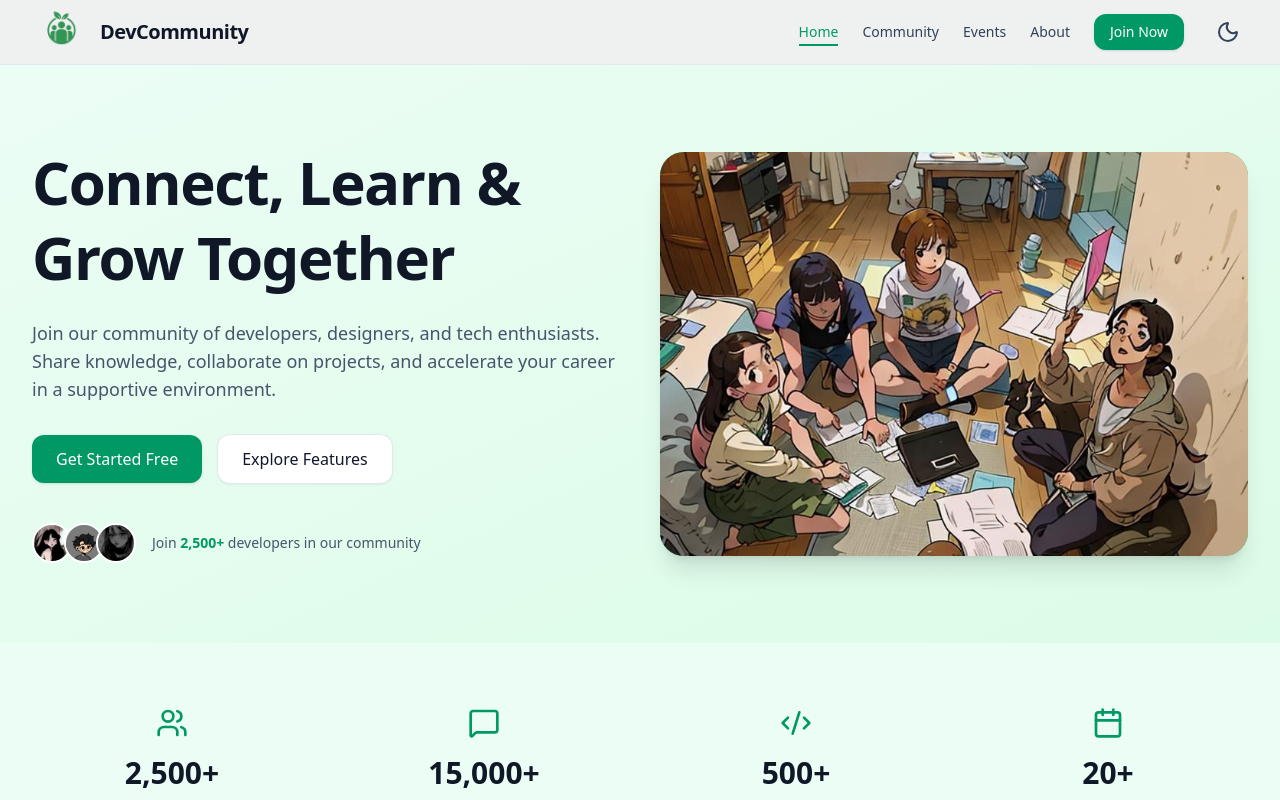
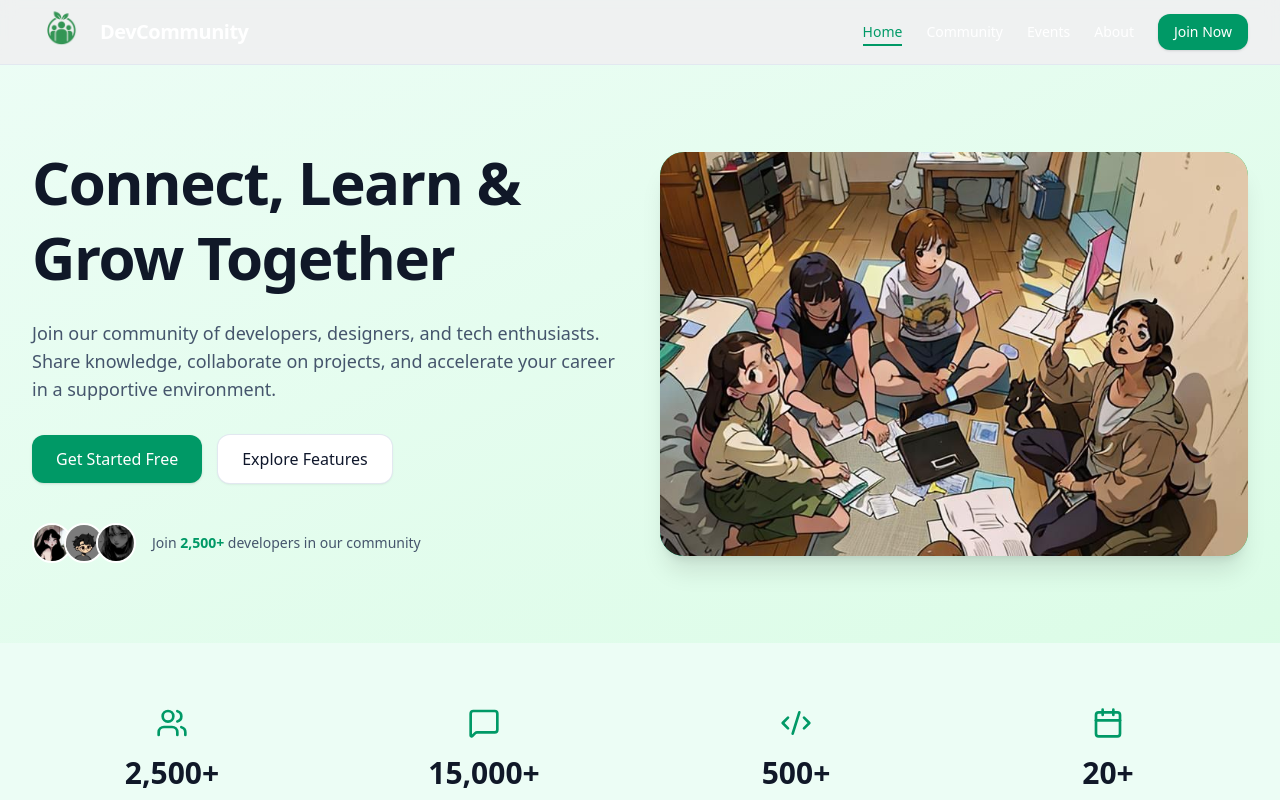
Before and after one commit to romy-dev-hub/community-prototype, a Next.js app: page / in a window 1280 px wide. Shown: the top 800 px of the page. Built offline with nearby package versions, Linux system fonts and the light colour scheme.

Commit message:
removed dark theme button

```diff
--- a/app/layout.tsx
+++ b/app/layout.tsx
@@ -14,8 +14,8 @@ export default function RootLayout({
   children: React.ReactNode;
 }) {
   return (
-    <html lang="en" className="scroll-smooth" suppressHydrationWarning>
-      <body className="font-sans antialiased bg-white dark:bg-gray-900 text-gray-900 dark:text-gray-200 transition-colors">
+    <html lang="en" className="scroll-smooth">
+      <body className="font-sans antialiased bg-white text-gray-900">
         <Navbar />
         <main>
           {children}
--- a/components/Navbar.tsx
+++ b/components/Navbar.tsx
@@ -2,9 +2,9 @@
 
 import Link from "next/link";
 import { usePathname } from "next/navigation";
-import { useState, useEffect } from "react";
+import { useState } from "react";
 import { motion, AnimatePresence } from "framer-motion";
-import { Menu, X, Sun, Moon } from "lucide-react";
+import { Menu, X } from "lucide-react";
 import Image from "next/image";
 
 const links = [
@@ -17,57 +17,9 @@ const links = [
 export default function Navbar() {
   const pathname = usePathname();
   const [open, setOpen] = useState(false);
-  const [isDark, setIsDark] = useState(false);
-  const [mounted, setMounted] = useState(false);
-
-  // After mounting, we can show the UI to avoid hydration mismatch
-  useEffect(() => {
-    setMounted(true);
-
-    // Check for saved theme preference or use system preference
-    const savedTheme = localStorage.getItem('theme');
-    const systemPrefersDark = window.matchMedia('(prefers-color-scheme: dark)').matches;
-
-    if (savedTheme) {
-      setIsDark(savedTheme === 'dark');
-      document.documentElement.classList.toggle('dark', savedTheme === 'dark');
-    } else {
-      setIsDark(systemPrefersDark);
-      document.documentElement.classList.toggle('dark', systemPrefersDark);
-    }
-  }, []);
-
-  const toggleDarkMode = () => {
-    const newDark = !isDark;
-    setIsDark(newDark);
-    localStorage.setItem('theme', newDark ? 'dark' : 'light');
-    document.documentElement.classList.toggle('dark', newDark);
-  };
-
-  // Avoid rendering theme-dependent UI until mounted
-  if (!mounted) {
-    return (
-      <header className="sticky top-0 z-50 bg-white/80 backdrop-blur supports-[backdrop-filter]:bg-white/60 border-b border-slate-200">
-        <nav className="container mx-auto px-4 sm:px-6 lg:px-8 h-16 flex items-center justify-between">
-          <Link href="/" className="flex items-center gap-2">
-            <div className="h-15 w-15 relative">
-              <Image
-                src="/images/logo.png"
-                alt="DevCommunity Logo"
-                fill
-                className="object-contain"
-              />
-            </div>
-            <span className="text-xl font-bold tracking-tight text-gray-900">DevCommunity</span>
-          </Link>
-          <div className="h-6 w-6"></div> {/* Placeholder for theme toggle */}
-        </nav>
-      </header>
-    );
-  }
 
   return (
-    <header className="sticky top-0 z-50 bg-white/80 dark:bg-gray-900/80 backdrop-blur supports-[backdrop-filter]:bg-white/60 dark:supports-[backdrop-filter]:bg-gray-900/60 border-b border-slate-200 dark:border-gray-800">
+    <header className="sticky top-0 z-50 dark:bg-gray-800 backdrop-blur supports-[backdrop-filter]:bg-white/60 dark:supports-[backdrop-filter]:bg-gray-800/60 border-b border-slate-200 dark:border-gray-800">
       <nav className="container mx-auto px-4 sm:px-6 lg:px-8 h-16 flex items-center justify-between">
         <motion.div
           initial={{ y: -10, opacity: 0 }}
@@ -83,7 +35,7 @@ export default function Navbar() {
                 className="object-contain"
               />
             </div>
-            <span className="text-xl font-bold tracking-tight text-gray-900 dark:text-white">DevCommunity</span>
+            <span className="text-xl font-bold tracking-tight text-white">DevCommunity</span>
           </Link>
         </motion.div>
 
@@ -92,34 +44,27 @@ export default function Navbar() {
             const active = pathname === l.href;
             return (
               <div key={l.href} className="relative">
-                <Link href={l.href} className={`transition-colors ${active ? "text-emerald-600 dark:text-emerald-400" : "text-slate-700 dark:text-gray-300 hover:text-emerald-600 dark:hover:text-emerald-400"}`}>
+                <Link href={l.href} className={`transition-colors ${active ? "text-emerald-600" : "text-white hover:text-emerald-600"}`}>
                   {l.label}
                 </Link>
                 {active && (
-                  <motion.span layoutId="nav-underline" className="absolute left-0 -bottom-1 h-0.5 w-full bg-emerald-600 dark:bg-emerald-400" />
+                  <motion.span layoutId="nav-underline" className="absolute left-0 -bottom-1 h-0.5 w-full bg-emerald-600" />
                 )}
               </div>
             );
           })}
-          <Link href="/login" className="inline-flex items-center rounded-xl bg-emerald-600 dark:bg-emerald-500 px-4 py-2 text-white shadow hover:bg-emerald-700 dark:hover:bg-emerald-600 transition-colors">
+          <Link href="/login" className="inline-flex items-center rounded-xl bg-emerald-600 px-4 py-2 text-white shadow hover:bg-emerald-700 transition-colors">
             Join Now
           </Link>
-          <button
-            aria-label={isDark ? "Switch to light mode" : "Switch to dark mode"}
-            className="p-2 rounded-lg hover:bg-slate-100 dark:hover:bg-gray-800"
-            onClick={toggleDarkMode}
-          >
-            {isDark ? <Sun className="h-6 w-6 text-yellow-400" /> : <Moon className="h-6 w-6 text-slate-700" />}
-          </button>
         </div>
 
         <button
           aria-label={open ? "Close menu" : "Open menu"}
           aria-expanded={open}
-          className="md:hidden p-2 rounded-lg hover:bg-slate-100 dark:hover:bg-gray-800"
+          className="md:hidden p-2 rounded-lg hover:bg-slate-100"
           onClick={() => setOpen((v) => !v)}
         >
-          {open ? <X className="h-6 w-6 text-gray-900 dark:text-gray-300" /> : <Menu className="h-6 w-6 text-gray-900 dark:text-gray-300" />}
+          {open ? <X className="h-6 w-6 text-gray-900" /> : <Menu className="h-6 w-6 text-gray-900" />}
         </button>
       </nav>
 
@@ -129,14 +74,14 @@ export default function Navbar() {
             initial={{ height: 0, opacity: 0 }}
             animate={{ height: "auto", opacity: 1 }}
             exit={{ height: 0, opacity: 0 }}
-            className="md:hidden border-t border-slate-200 dark:border-gray-800 bg-white dark:bg-gray-900"
+            className="md:hidden border-t border-slate-200 bg-white"
           >
             <div className="container mx-auto px-4 sm:px-6 lg:px-8 py-4 flex flex-col gap-3">
               {links.map((l) => (
                 <Link
                   key={l.href}
                   href={l.href}
-                  className="py-2 text-slate-700 dark:text-gray-300 hover:text-emerald-600 dark:hover:text-emerald-400"
+                  className="py-2 text-slate-700 hover:text-emerald-600"
                   onClick={() => setOpen(false)}
                 >
                   {l.label}
@@ -144,22 +89,11 @@ export default function Navbar() {
               ))}
               <Link
                 href="/login"
-                className="mt-2 inline-flex w-full justify-center rounded-xl bg-emerald-600 dark:bg-emerald-500 px-4 py-2 text-white shadow hover:bg-emerald-700 dark:hover:bg-emerald-600"
+                className="mt-2 inline-flex w-full justify-center rounded-xl bg-emerald-600 px-4 py-2 text-white shadow hover:bg-emerald-700"
                 onClick={() => setOpen(false)}
               >
                 Join Now
               </Link>
-              <button
-                aria-label={isDark ? "Switch to light mode" : "Switch to dark mode"}
-                className="mt-2 inline-flex items-center justify-center gap-2 w-full rounded-xl bg-gray-100 dark:bg-gray-800 px-4 py-2 text-slate-700 dark:text-gray-300 hover:bg-slate-200 dark:hover:bg-gray-700"
-                onClick={() => {
-                  toggleDarkMode();
-                  setOpen(false);
-                }}
-              >
-                {isDark ? <Sun className="h-5 w-5" /> : <Moon className="h-5 w-5" />}
-                {isDark ? 'Switch to Light Mode' : 'Switch to Dark Mode'}
-              </button>
             </div>
           </motion.div>
         )}
```
